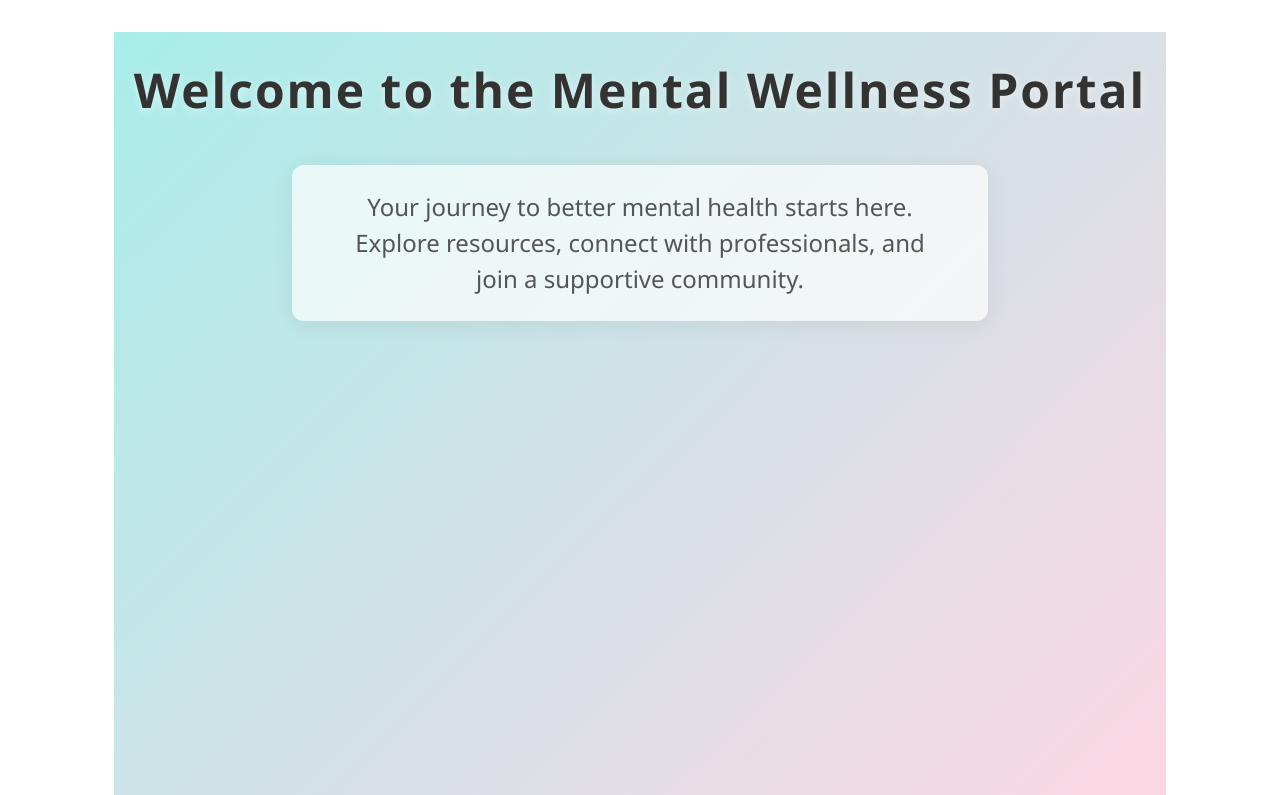
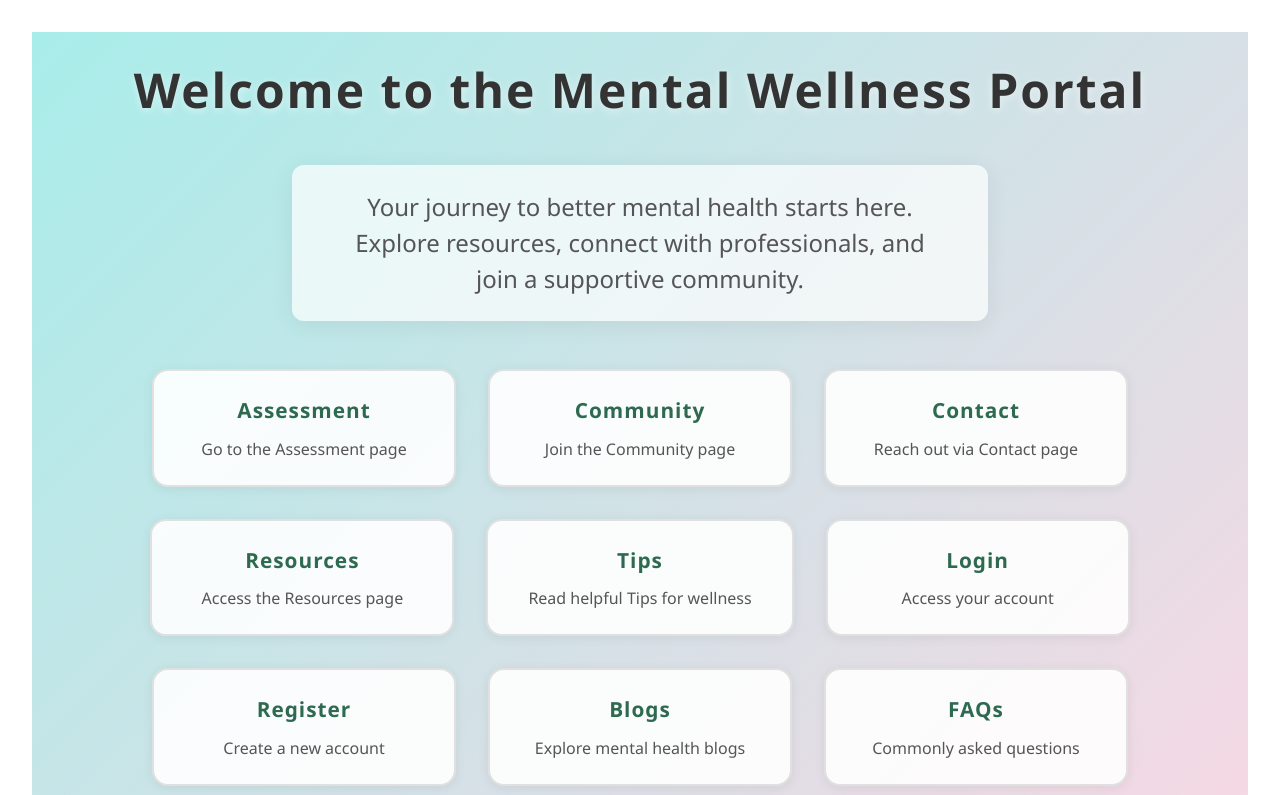
Before and after one commit to Aakarsh1458/Capstone_repository2, a React (Vite) app: page / in a window 1280 px wide. Shown: the top 795 px of the page. Built offline with nearby package versions, Linux system fonts and the light colour scheme; the HTML template or start-up script is replaced by a standard one.

Commit message:
updated home

```diff
--- a/src/pages/homepage.jsx
+++ b/src/pages/homepage.jsx
@@ -3,22 +3,23 @@ import { Link } from 'react-router-dom';
 import { motion } from 'framer-motion';
 
 function Home(){
+  const pages = [
+  { name: 'Assessment', path: '/Assessment', desc: 'Go to the Assessment page' },
+  { name: 'Community', path: '/community', desc: 'Join the Community page' },
+  { name: 'Contact', path: '/contact', desc: 'Reach out via Contact page' },
+  { name: 'Resources', path: '/Resources', desc: 'Access the Resources page' },
+  { name: 'Tips', path: '/tips', desc: 'Read helpful Tips for wellness' },
+  { name: 'Login', path: '/login', desc: 'Access your account' },
+  { name: 'Register', path: '/register', desc: 'Create a new account' },
+  { name: 'Blogs', path: '/blogs', desc: 'Explore mental health blogs' },
+  { name: 'FAQs', path: '/faqs', desc: 'Commonly asked questions' },
+  { name: 'About', path: '/about', desc: 'Learn more about us' }, // ✅ Added this line
+];
+
+
 
     // Dynamically import all files in the pages folder (except homepage.jsx)
-    const pageFiles = require.context('./', false, /\.jsx$/);
-    const pages = pageFiles
-        .keys()
-        .filter((file) => file !== './homepage.jsx')
-        .map((file) => {
-            const name = file.replace('./', '').replace('.jsx', '');
-            // Capitalize first letter
-            const displayName = name.charAt(0).toUpperCase() + name.slice(1);
-            return {
-                name: displayName,
-                path: `/${name}`,
-                desc: `Go to the ${displayName} page`,
-            };
-        });
+
 
     return (
         <div
```
